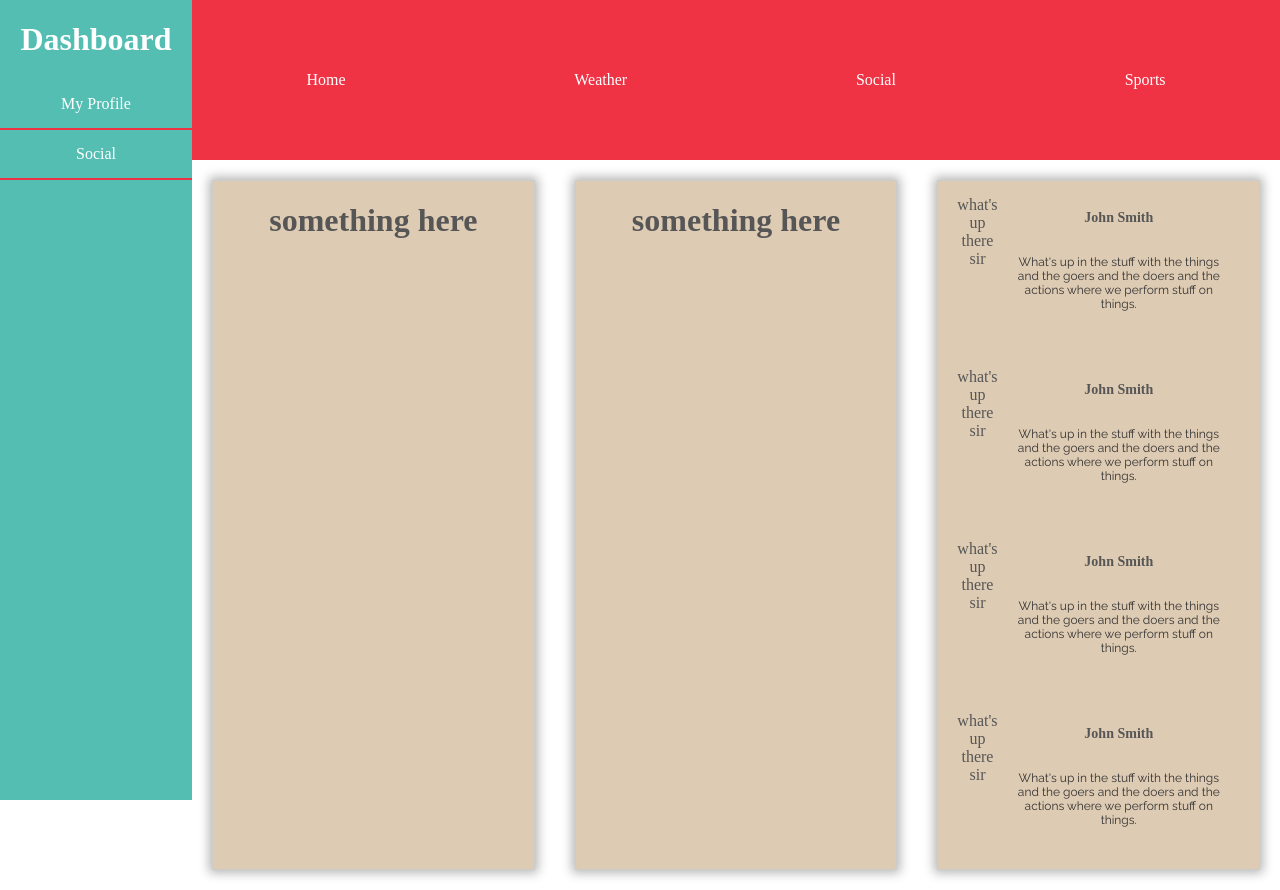
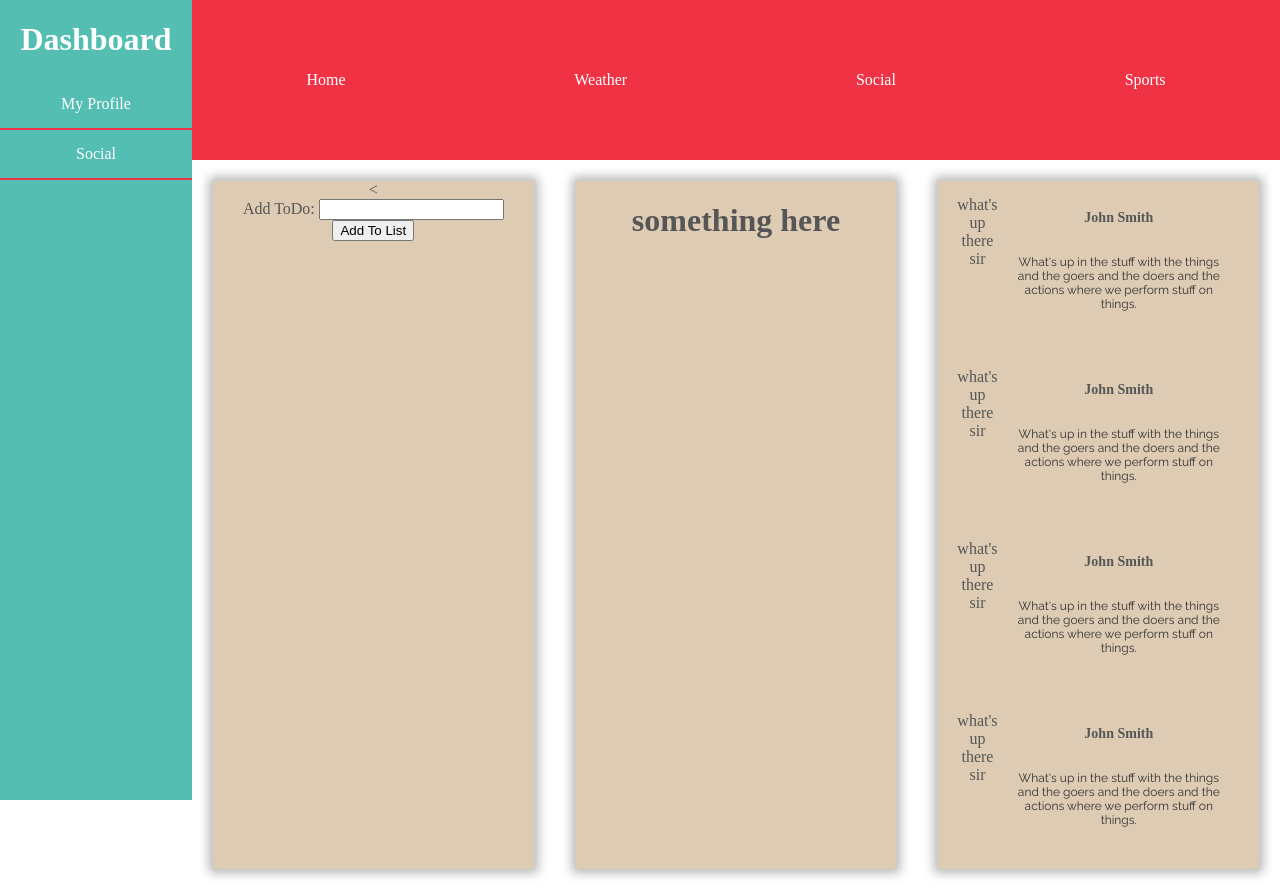
Before and after one commit to LeviSmith-dev/mlatc_dashboard, a plain HTML site: page index.html in a window 1280 px wide. Drawn offline with Linux system fonts and the light colour scheme.

Commit message:
moved todo list into card with script

```diff
--- a/index.html
+++ b/index.html
@@ -29,7 +29,19 @@
 				</div>
 				<div class="content">
 					<div class="card">
-						<h1>something here</h1>
+						<<section>
+						<div>
+							<label>Add ToDo:</label>
+							<input id="todo-input" type="text" class="todo-text-field" value="">
+							<button id="todo-button" class="button"
+							        onclick="addToList()">Add To List</button>
+						</div>
+
+						<ol id="todo-list">
+
+
+						</ol>
+					</section>
 					</div>
 
 					<div class="card">
@@ -94,7 +106,17 @@
 				</div>
 			</div>
 		</div>
+		<script>
+        function addToList(){
+            var x = document.getElementById("todo-input").value;
 
+            if (x) {
+                var todoList = document.getElementById("todo-list").innerHTML;
+                todoList = todoList + "<li>" + x + "</li>";
+                document.getElementById("todo-list").innerHTML = todoList;
+            }
+        }
+		</script>
 
 	</body>
 </html>
```
